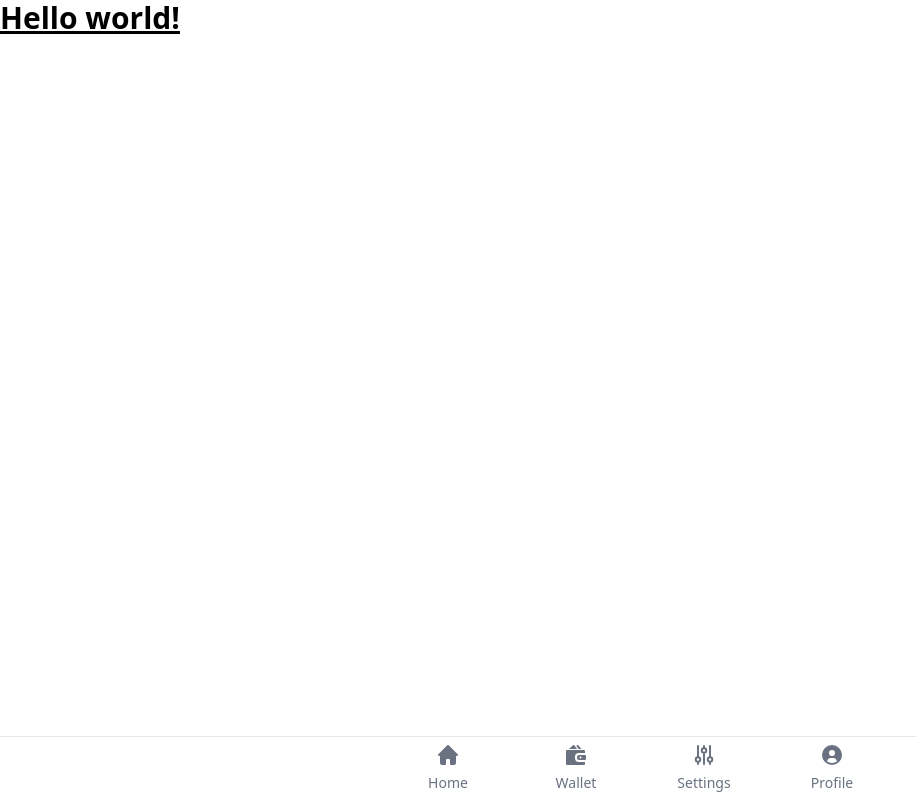
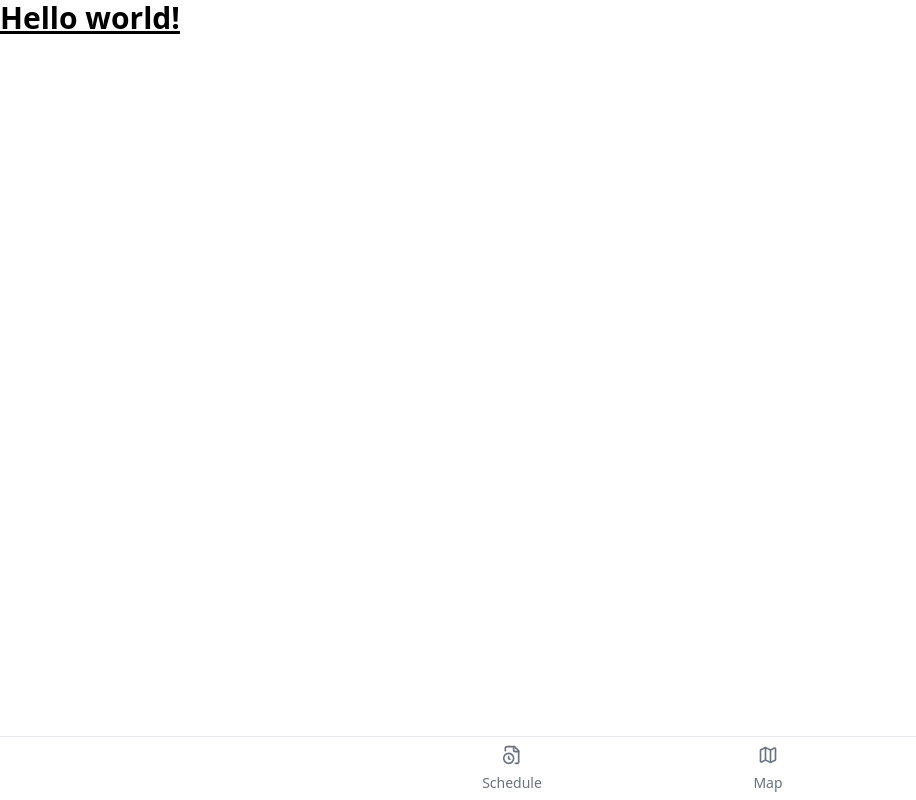
Before and after one commit to dylankainth/ensemble-web-app, a React (Vite) app: page / in a window 1280 px wide. Shown: the whole page, without its empty margins (0-916 px from the left). Built offline with nearby package versions, Linux system fonts and the light colour scheme.

Commit message:
feat: added map page and sorted appbar

```diff
--- a/package.json
+++ b/package.json
@@ -11,6 +11,7 @@
   },
   "dependencies": {
     "@tailwindcss/vite": "^4.1.13",
+    "lucide-react": "^0.542.0",
     "react": "^19.1.1",
     "react-dom": "^19.1.1",
     "react-router": "^7.8.2",
--- a/src/App.tsx
+++ b/src/App.tsx
@@ -1,12 +1,14 @@
 import { Routes, Route } from "react-router-dom";
 import Layout from "@/components/Layout";
-import HomePage from "@/pages/HomePage";
+import SchedulePage from "@/pages/SchedulePage";
+import MapPage from "@/pages/MapPage";
 
 function App() {
   return (
     <Routes>
       <Route path="/" element={<Layout />}>
-        <Route path="/" element={<HomePage />} />
+        <Route path="/" element={<SchedulePage />} />
+        <Route path="/map" element={<MapPage />} />
 
       </Route>
     </Routes>)
--- a/src/components/AppBar.tsx
+++ b/src/components/AppBar.tsx
@@ -1,34 +1,27 @@
+import { Map, FileClock } from "lucide-react"
+import { Link } from "react-router-dom"
 export default function AppBar() {
     return (
 
 
         <div className="fixed bottom-0 left-0 z-50 w-full h-16 bg-white border-t border-gray-200 dark:bg-gray-700 dark:border-gray-600">
-            <div className="grid h-full max-w-lg grid-cols-4 mx-auto font-medium">
-                <button type="button" className="inline-flex flex-col items-center justify-center px-5 hover:bg-gray-50 dark:hover:bg-gray-800 group">
-                    <svg className="w-5 h-5 mb-2 text-gray-500 dark:text-gray-400 group-hover:text-blue-600 dark:group-hover:text-blue-500" aria-hidden="true" xmlns="http://www.w3.org/2000/svg" fill="currentColor" viewBox="0 0 20 20">
-                        <path d="m19.707 9.293-2-2-7-7a1 1 0 0 0-1.414 0l-7 7-2 2a1 1 0 0 0 1.414 1.414L2 10.414V18a2 2 0 0 0 2 2h3a1 1 0 0 0 1-1v-4a1 1 0 0 1 1-1h2a1 1 0 0 1 1 1v4a1 1 0 0 0 1 1h3a2 2 0 0 0 2-2v-7.586l.293.293a1 1 0 0 0 1.414-1.414Z" />
-                    </svg>
-                    <span className="text-sm text-gray-500 dark:text-gray-400 group-hover:text-blue-600 dark:group-hover:text-blue-500">Home</span>
-                </button>
-                <button type="button" className="inline-flex flex-col items-center justify-center px-5 hover:bg-gray-50 dark:hover:bg-gray-800 group">
-                    <svg className="w-5 h-5 mb-2 text-gray-500 dark:text-gray-400 group-hover:text-blue-600 dark:group-hover:text-blue-500" aria-hidden="true" xmlns="http://www.w3.org/2000/svg" fill="currentColor" viewBox="0 0 20 20">
-                        <path d="M11.074 4 8.442.408A.95.95 0 0 0 7.014.254L2.926 4h8.148ZM9 13v-1a4 4 0 0 1 4-4h6V6a1 1 0 0 0-1-1H1a1 1 0 0 0-1 1v13a1 1 0 0 0 1 1h17a1 1 0 0 0 1-1v-2h-6a4 4 0 0 1-4-4Z" />
-                        <path d="M19 10h-6a2 2 0 0 0-2 2v1a2 2 0 0 0 2 2h6a1 1 0 0 0 1-1v-3a1 1 0 0 0-1-1Zm-4.5 3.5a1 1 0 1 1 0-2 1 1 0 0 1 0 2ZM12.62 4h2.78L12.539.41a1.086 1.086 0 1 0-1.7 1.352L12.62 4Z" />
-                    </svg>
-                    <span className="text-sm text-gray-500 dark:text-gray-400 group-hover:text-blue-600 dark:group-hover:text-blue-500">Wallet</span>
-                </button>
-                <button type="button" className="inline-flex flex-col items-center justify-center px-5 hover:bg-gray-50 dark:hover:bg-gray-800 group">
-                    <svg className="w-5 h-5 mb-2 text-gray-500 dark:text-gray-400 group-hover:text-blue-600 dark:group-hover:text-blue-500" aria-hidden="true" xmlns="http://www.w3.org/2000/svg" fill="none" viewBox="0 0 20 20">
-                        <path stroke="currentColor" stroke-linecap="round" stroke-linejoin="round" stroke-width="2" d="M4 12.25V1m0 11.25a2.25 2.25 0 0 0 0 4.5m0-4.5a2.25 2.25 0 0 1 0 4.5M4 19v-2.25m6-13.5V1m0 2.25a2.25 2.25 0 0 0 0 4.5m0-4.5a2.25 2.25 0 0 1 0 4.5M10 19V7.75m6 4.5V1m0 11.25a2.25 2.25 0 1 0 0 4.5 2.25 2.25 0 0 0 0-4.5ZM16 19v-2" />
-                    </svg>
-                    <span className="text-sm text-gray-500 dark:text-gray-400 group-hover:text-blue-600 dark:group-hover:text-blue-500">Settings</span>
-                </button>
-                <button type="button" className="inline-flex flex-col items-center justify-center px-5 hover:bg-gray-50 dark:hover:bg-gray-800 group">
-                    <svg className="w-5 h-5 mb-2 text-gray-500 dark:text-gray-400 group-hover:text-blue-600 dark:group-hover:text-blue-500" aria-hidden="true" xmlns="http://www.w3.org/2000/svg" fill="currentColor" viewBox="0 0 20 20">
-                        <path d="M10 0a10 10 0 1 0 10 10A10.011 10.011 0 0 0 10 0Zm0 5a3 3 0 1 1 0 6 3 3 0 0 1 0-6Zm0 13a8.949 8.949 0 0 1-4.951-1.488A3.987 3.987 0 0 1 9 13h2a3.987 3.987 0 0 1 3.951 3.512A8.949 8.949 0 0 1 10 18Z" />
-                    </svg>
-                    <span className="text-sm text-gray-500 dark:text-gray-400 group-hover:text-blue-600 dark:group-hover:text-blue-500">Profile</span>
-                </button>
+            <div className="grid h-full max-w-lg grid-cols-2 mx-auto font-medium">
+
+                <Link to="/" type="button" className="inline-flex flex-col items-center justify-center px-5 hover:bg-gray-50 dark:hover:bg-gray-800 group">
+
+
+                        <FileClock className="w-5 h-5 mb-2 text-gray-500 dark:text-gray-400 group-hover:text-blue-600 dark:group-hover:text-blue-500" />
+
+                        <span className="text-sm text-gray-500 dark:text-gray-400 group-hover:text-blue-600 dark:group-hover:text-blue-500">Schedule</span>
+
+                </Link>
+                <Link to="/map" type="button" className="inline-flex flex-col items-center justify-center px-5 hover:bg-gray-50 dark:hover:bg-gray-800 group">
+
+                        <Map className="w-5 h-5 mb-2 text-gray-500 dark:text-gray-400 group-hover:text-blue-600 dark:group-hover:text-blue-500" />
+
+                        <span className="text-sm text-gray-500 dark:text-gray-400 group-hover:text-blue-600 dark:group-hover:text-blue-500">Map</span>
+
+                </Link>
             </div>
         </div>
 
--- a/src/pages/HomePage.tsx
+++ b/src/pages/MapPage.tsx
@@ -1,8 +1,8 @@
-export default function HomePage() {
+export default function MapPage() {
     return (
         <div>
         <h1 className="text-3xl font-bold underline">
-            Hello world!
+           map
         </h1>
         </div>
     )
--- /dev/null
+++ b/src/pages/SchedulePage.tsx
@@ -0,0 +1,9 @@
+export default function SchedulePage() {
+    return (
+        <div>
+        <h1 className="text-3xl font-bold underline">
+            Hello world!
+        </h1>
+        </div>
+    )
+    }
```
Also changed, not shown: 1 other file (tests, documents, lock files or other folders).
